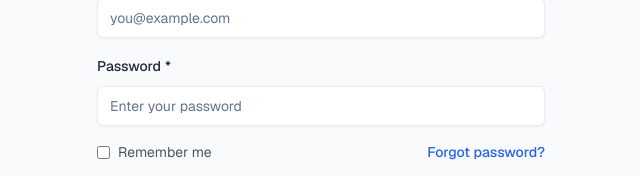
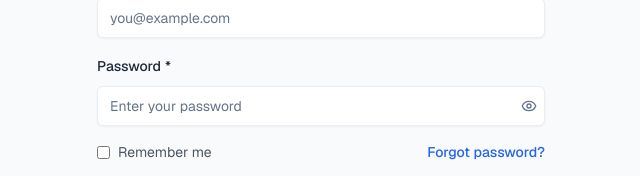
Before and after one commit to shedxpeb/CRM-FRONTEND, a Next.js app: page /login in a window 1280 px wide. Shown: the part 351-527 px from the top of the page, without its empty margins (319-959 px from the left). Built offline with nearby package versions, Linux system fonts and the light colour scheme; no server answers.

Commit message:
frontend done

```diff
--- a/src/components/form/FormInput.tsx
+++ b/src/components/form/FormInput.tsx
@@ -1,5 +1,7 @@
 'use client';
 
+import { useState } from 'react';
+import { Eye, EyeOff } from 'lucide-react';
 import { Input } from '@/components/ui/input';
 import { FormField } from '@/components/form/FormField';
 import { UseFormRegisterReturn } from 'react-hook-form';
@@ -27,17 +29,33 @@
   maxLength,
   registration,
 }: FormInputProps) {
+  const [showPassword, setShowPassword] = useState(false);
+  const isPassword = type === 'password';
+
   return (
     <FormField label={label} required={required} error={error}>
+      <div className="relative">
         <Input
-        type={type}
+          type={isPassword && showPassword ? 'text' : type}
           placeholder={placeholder}
           disabled={disabled}
           autoComplete={autoComplete}
           maxLength={maxLength}
           aria-invalid={Boolean(error)}
+          className={isPassword ? 'pr-10' : undefined}
           {...registration}
         />
+        {isPassword && (
+          <button
+            type="button"
+            tabIndex={-1}
+            onClick={() => setShowPassword(prev => !prev)}
+            className="absolute right-2 top-1/2 -translate-y-1/2 text-muted-foreground hover:text-foreground transition-colors"
+          >
+            {showPassword ? <EyeOff className="h-4 w-4" /> : <Eye className="h-4 w-4" />}
+          </button>
+        )}
+      </div>
     </FormField>
   );
 }
```
Lines whose indentation alone changed are shown as unchanged.
